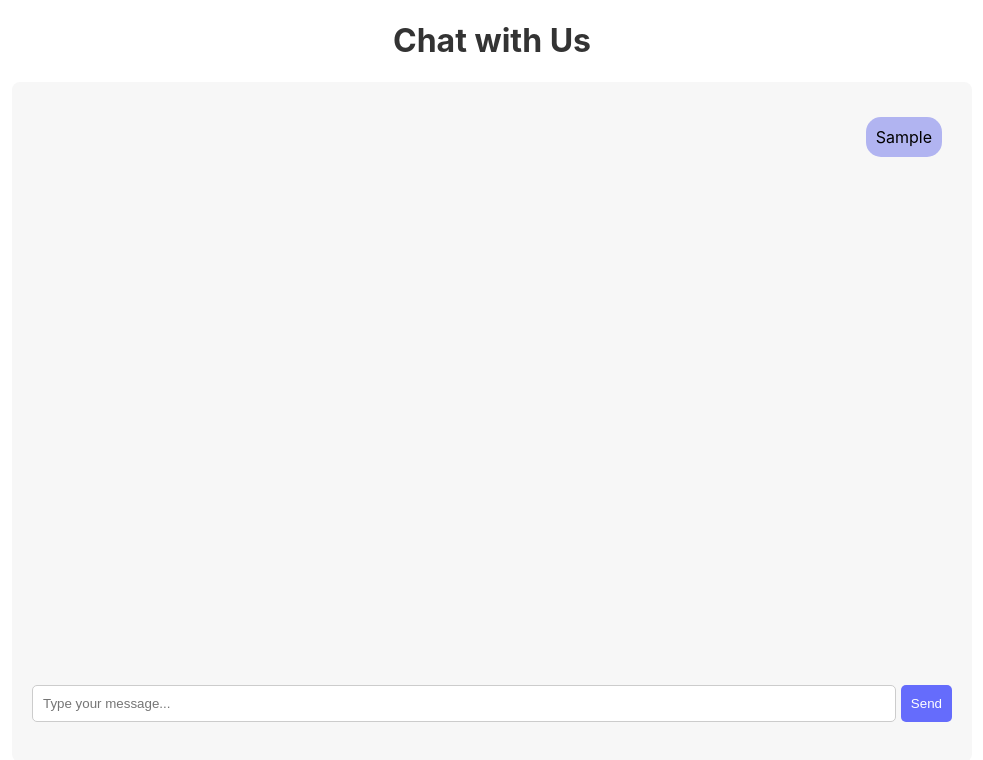
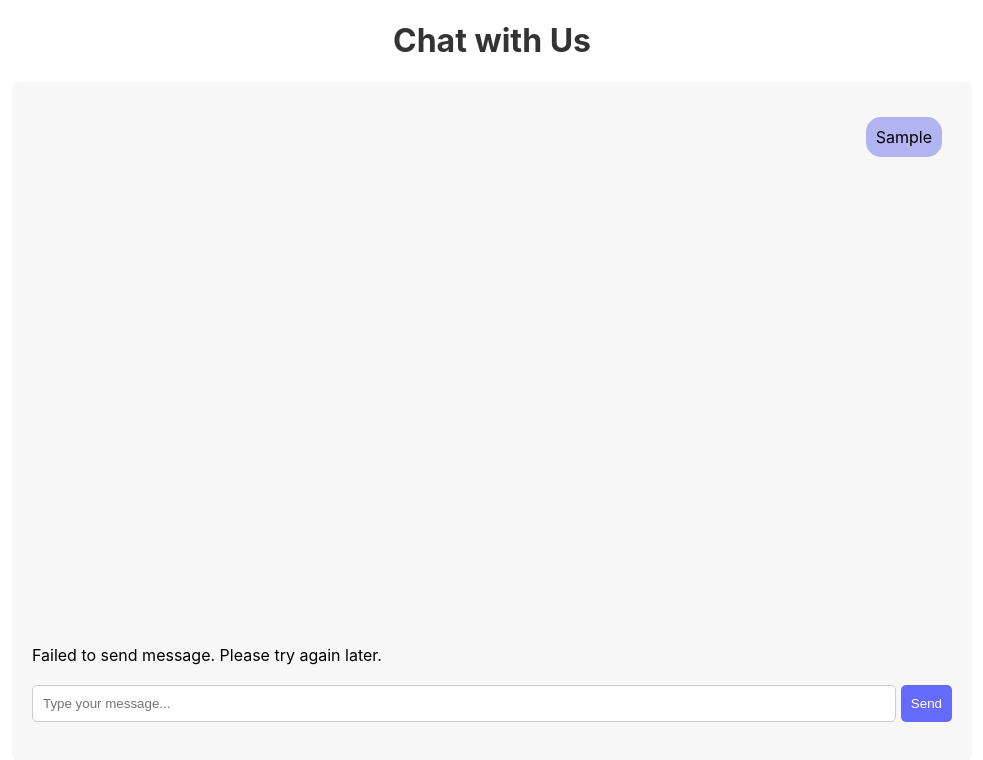
Before and after one commit to joshuajong/gen-ai-chatbot-frontend, a React (Create React App) app: page / in a window 1280 px wide. Both pictures are taken after typing "Sample" into the empty fields and a click on the button "Send". Shown: the top 760 px of the page, without its empty margins (148-1131 px from the left). Built offline with nearby package versions, Linux system fonts and the light colour scheme; no server answers.

Commit message:
Handle api errors

```diff
--- a/src/components/Chat.jsx
+++ b/src/components/Chat.jsx
@@ -21,6 +21,9 @@ const Chat = () => {
 
   // Holds the bottom message for reference
   const messageEndRef = useRef(null);
+
+  // State to hold error messages
+  const [errorMessage, setErrorMessage] = useState('');
 
   // Fetch general context on component mount
   useEffect(() => {
@@ -76,9 +79,12 @@ const Chat = () => {
         const apiHost = process.env.REACT_APP_BACKEND_API_HOST; // Access the environment variable
         const response = await axios.post(`${apiHost}/api/ask`, { message: fullMessage });
 
+        // Clear any previous error message
+        setErrorMessage('');
+
         // Add the server's response to the chat
         setMessages((prevMessages) => {
-          const newMessages = prevMessages.slice(0, -1); // Remove the last "typing" message
+          const newMessages = prevMessages.slice(0, -1); // Remove the last "..." message
           newMessages.push({ sender: "bot", text: response.data.reply });
 
           // Check if the total number of messages has reached the limit
@@ -90,6 +96,8 @@ const Chat = () => {
         });
       } catch (error) {
         console.error("Error sending message:", error);
+        // Set the error message to display to the user
+        setErrorMessage('Failed to send message. Please try again later.');
         // Optionally handle the error by removing the typing indicator
         setMessages((prevMessages) => prevMessages.slice(0, -1));
       }
@@ -112,6 +120,13 @@ const Chat = () => {
 
         <div ref={messageEndRef} />
       </div>
+
+      {/* Display error message if it exists */}
+      {errorMessage && (
+        <div className="error-message">
+          {errorMessage}
+        </div>
+      )}
 
       {isLimitReached && (
         <div className="limit-message">
```
